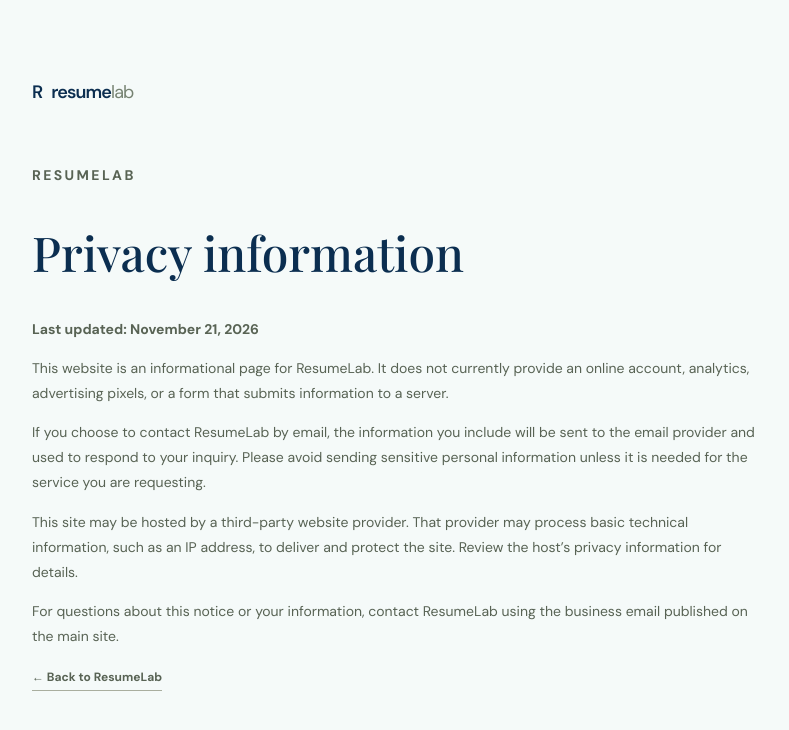
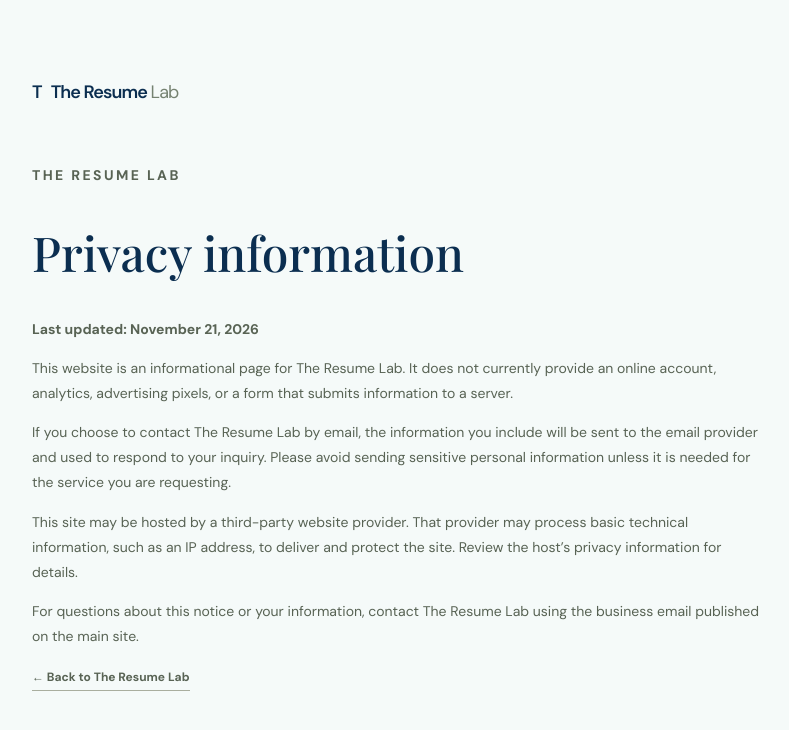
Before and after one commit to adarshpk993-dotcom/theresumelab-site, a plain HTML site: page privacy.html in a window 1280 px wide. Shown: the whole page, without its empty margins (243-1032 px from the left). Drawn offline with nearby package versions, Linux system fonts and the light colour scheme; a web font is replaced by a local one.

Commit message:
Update privacy page brand name

```diff
--- a/privacy.html
+++ b/privacy.html
@@ -1 +1 @@
-<!doctype html><html lang="en"><head><meta charset="utf-8"><meta name="viewport" content="width=device-width, initial-scale=1"><meta name="description" content="ResumeLab privacy information"><title>Privacy — ResumeLab</title><link rel="stylesheet" href="styles.css"></head><body><main class="privacy-page"><a class="brand" href="index.html"><span class="brand-mark">R</span><span>resume<span class="brand-light">lab</span></span></a><p class="eyebrow">RESUMELAB</p><h1>Privacy information</h1><p><strong>Last updated: November 21, 2026</strong></p><p>This website is an informational page for ResumeLab. It does not currently provide an online account, analytics, advertising pixels, or a form that submits information to a server.</p><p>If you choose to contact ResumeLab by email, the information you include will be sent to the email provider and used to respond to your inquiry. Please avoid sending sensitive personal information unless it is needed for the service you are requesting.</p><p>This site may be hosted by a third-party website provider. That provider may process basic technical information, such as an IP address, to deliver and protect the site. Review the host’s privacy information for details.</p><p>For questions about this notice or your information, contact ResumeLab using the business email published on the main site.</p><p><a class="text-link" href="index.html">← Back to ResumeLab</a></p></main></body></html>
+<!doctype html><html lang="en"><head><meta charset="utf-8"><meta name="viewport" content="width=device-width, initial-scale=1"><meta name="description" content="The Resume Lab privacy information"><title>Privacy — The Resume Lab</title><link rel="stylesheet" href="styles.css"></head><body><main class="privacy-page"><a class="brand" href="index.html"><span class="brand-mark">T</span><span>The Resume <span class="brand-light">Lab</span></span></a><p class="eyebrow">THE RESUME LAB</p><h1>Privacy information</h1><p><strong>Last updated: November 21, 2026</strong></p><p>This website is an informational page for The Resume Lab. It does not currently provide an online account, analytics, advertising pixels, or a form that submits information to a server.</p><p>If you choose to contact The Resume Lab by email, the information you include will be sent to the email provider and used to respond to your inquiry. Please avoid sending sensitive personal information unless it is needed for the service you are requesting.</p><p>This site may be hosted by a third-party website provider. That provider may process basic technical information, such as an IP address, to deliver and protect the site. Review the host’s privacy information for details.</p><p>For questions about this notice or your information, contact The Resume Lab using the business email published on the main site.</p><p><a class="text-link" href="index.html">← Back to The Resume Lab</a></p></main></body></html>
```
